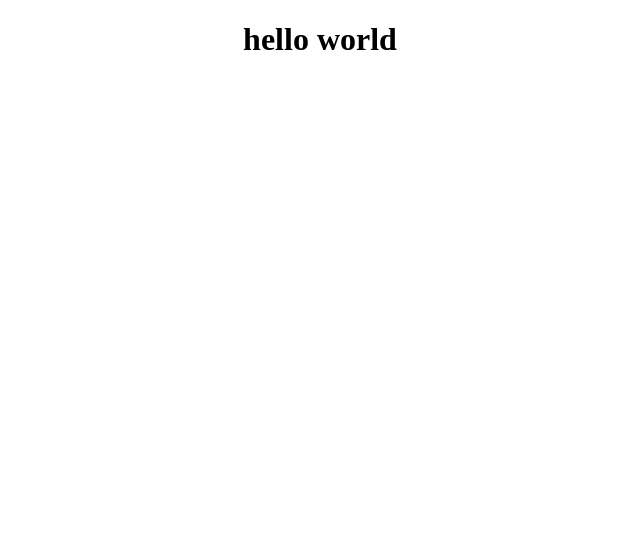
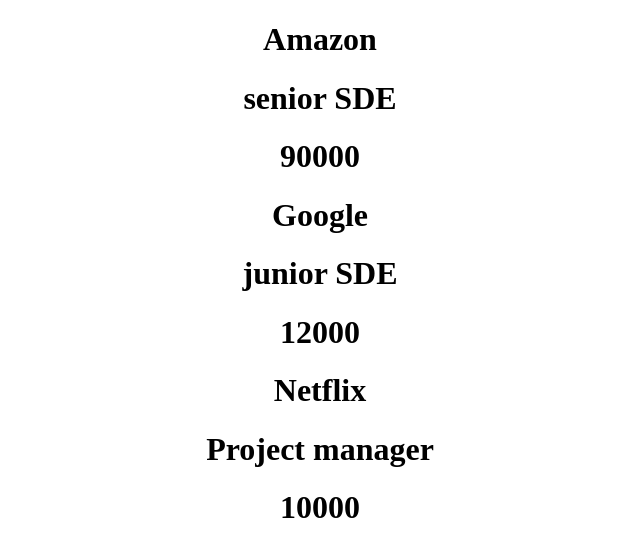
Before and after one commit to yogi2210/react-notes, a React (Create React App) app: page / in a window 1280 px wide. Shown: the top 556 px of the page, without its empty margins (320-960 px from the left). Built offline with nearby package versions, Linux system fonts and the light colour scheme.

Commit message:
create component and pass props

```diff
--- a/src/App.js
+++ b/src/App.js
@@ -4,9 +4,24 @@
 function App() {
   return (
     <div className="App">
-      <h1>hello world</h1>
+      < Job position = "senior SDE" salary = {90000} company="Amazon" />
+      < Job position = "junior SDE" salary ={12000} company="Google" />
+      < Job position = "Project manager" salary = {10000} company="Netflix" />
     </div>
   );
 }
 
+const Job = (props) =>{
+  return (
+    <>
+      <h1> {props.company} </h1>
+      <h1> {props.position} </h1>
+      <h1> {props.salary} </h1>
+    </>
+  )
+}
+
+
+
+
 export default App;
```
